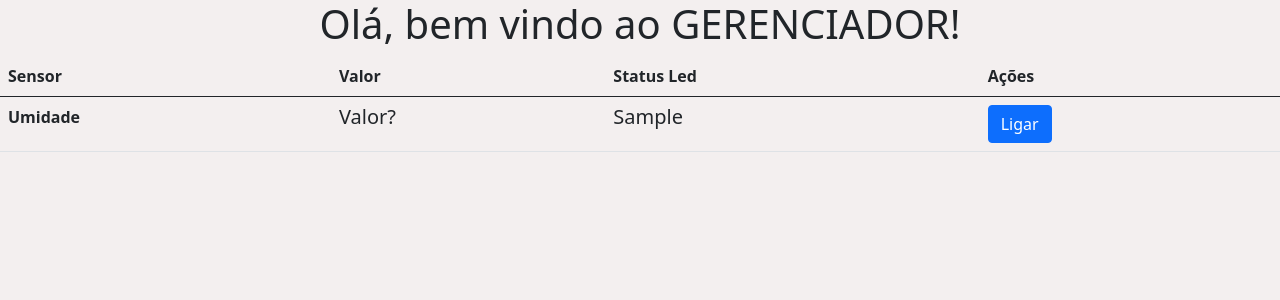
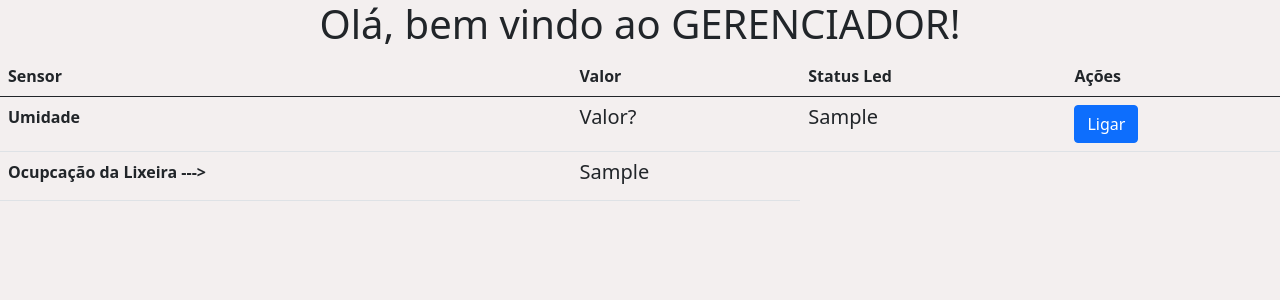
Before and after one commit to GiovaniMarcarini/IoT-Flask, a Flask app: template app/templates/index.html in a window 1280 px wide. Shown: the top 300 px of the page. Run offline with Flask 3, Linux system fonts and the light colour scheme; the template is opened without the code that fills it: most values are stand-ins (such as "Sample title", 1, 10 or a date in 2020); some libraries are stand-ins or nearby versions.

Commit message:
implementação da ocupação da lixeira

```diff
--- a/app/controllers/default.py
+++ b/app/controllers/default.py
@@ -16,6 +16,32 @@ gpio.setup(ledVerde, gpio.OUT)
 
 gpio.output(ledVermelho, gpio.LOW)
 gpio.output(ledVerde, gpio.LOW)
+
+pin_t = 15
+pin_e = 16
+lixeira_v = 20
+
+gpio.setup(pin_t, gpio.OUT)
+gpio.setup(pin_e, gpio.IN)
+
+def distancia():
+    gpio.output(pin_t, True)
+    delay.sleep(0.000001)
+    gpio.output(pin_t, False)
+    tempo_i = delay.time()
+    tempo_f = delay.time()
+    while gpio.input(pin_e) == False:
+        tempo_i = delay.time()
+    while gpio.input(pin_e) == True:
+        tempo_f = delay.time()
+    temp_d = tempo_f - tempo_i
+    distancia = (temp_d*34300) / 2
+
+    ocupacao_l = (distancia/lixeira_v)*100
+    ocupacao_f = 100 - ocupacao_l
+    ocupacao_lixeira = ('{0:0.0f}%'.format(ocupacao_f))
+
+    return ocupacao_lixeira
 
 def status_led_vermelho():
     if gpio.input(ledVermelho) == 1:
@@ -37,7 +63,8 @@ def status_led_verde():
 def index():
     templateData = {
         'ledRed': status_led_vermelho(),
-        'ledGreen': status_led_verde()
+        'ledGreen': status_led_verde(),
+        'ocup_lixeira': distancia()
     }
     return render_template('index.html', **templateData)
 
--- a/app/templates/index.html
+++ b/app/templates/index.html
@@ -43,6 +43,12 @@
                         {% endif %}
                     </td>
                 </tr>
+                <tr>
+                    <th scope="row">Ocupcação da Lixeira ---></th>
+                    <td>
+                      <h5>{{ ocup_lixeira }}</h5>
+                    </td>
+                </tr>
             </tbody>
         </table>
     </div>
```
